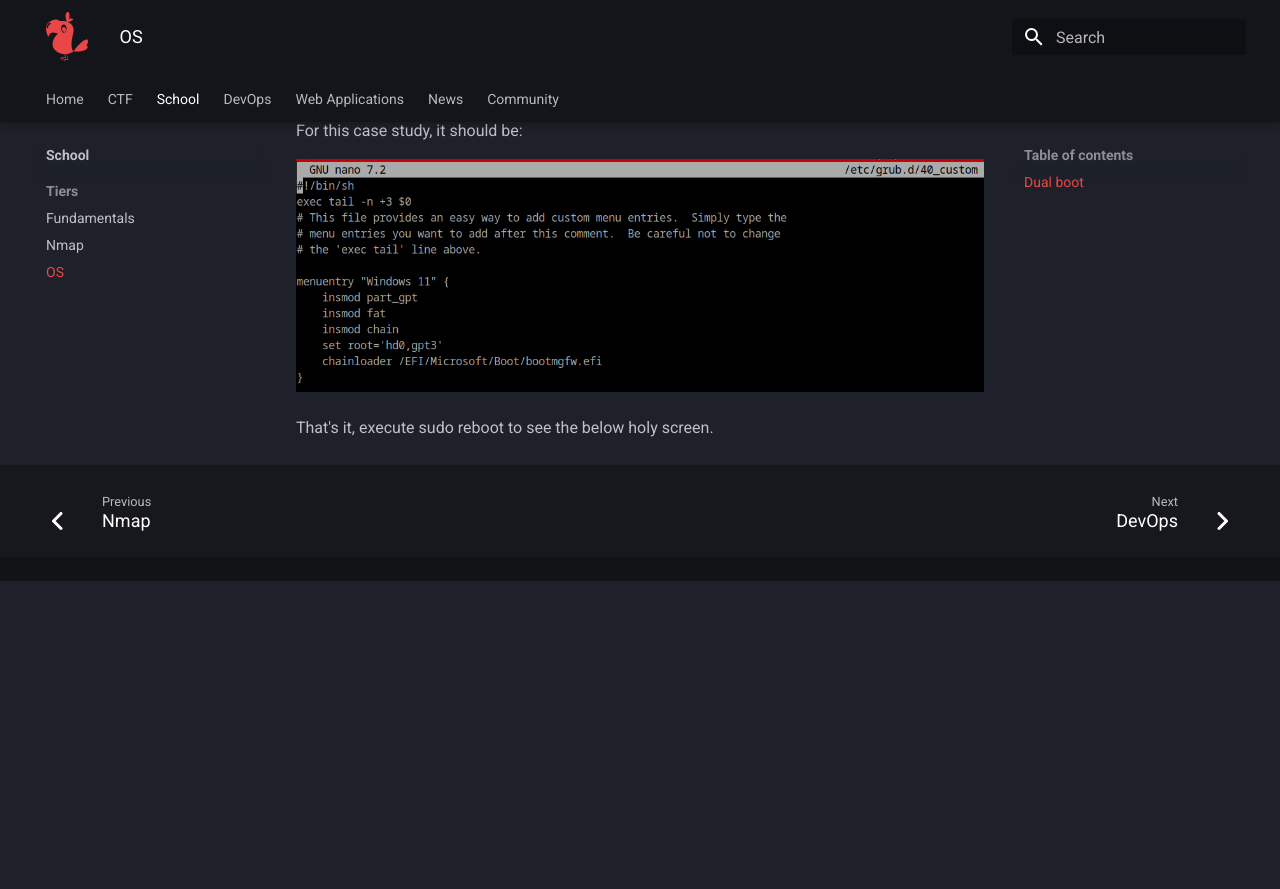
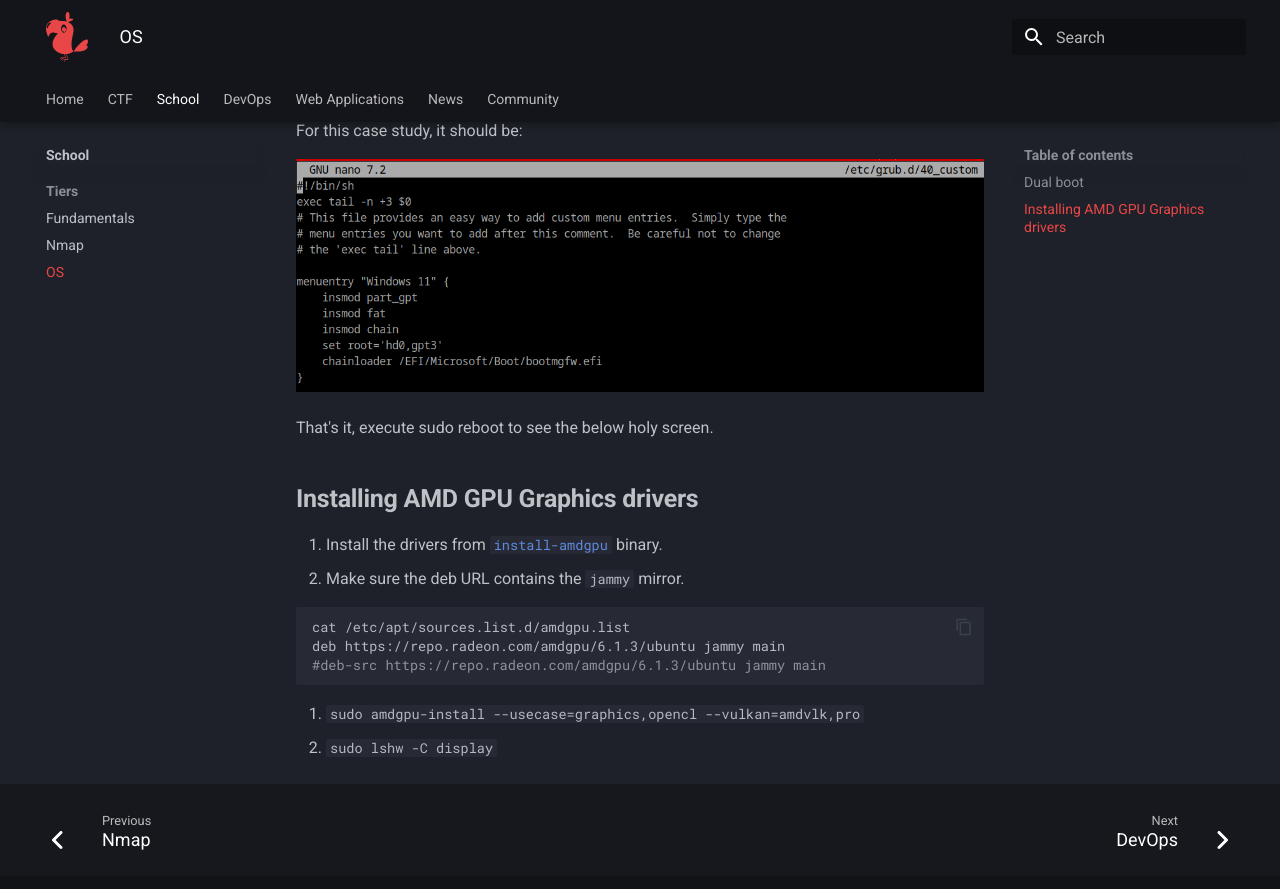
Before and after one commit to redp4rrot/docs, an MkDocs documentation site: the page built from docs/school/tiers/os.md, in a window 1280 px wide and 900 px high, scrolled down 5560 px. Shown: the top 889 px of the window. Built offline with MkDocs 1.6.1 and Material for MkDocs 9.7.7, drawn with Linux system fonts in a browser that asks for light colours; nearby versions of some CDN libraries; before the commit the page ends 6141 px from its top, so only the background shows below that.

Commit message:
Module: OS

````diff
--- a/docs/school/tiers/os.md
+++ b/docs/school/tiers/os.md
@@ -99,3 +99,17 @@
 ![/etc/agrub.d/40_custom](img/os/40_custom.png)
 
 That's it, execute sudo reboot to see the below holy screen.
+
+
+## **Installing AMD GPU Graphics drivers**
+1. Install the drivers from [`install-amdgpu`](https://rocm.docs.amd.com/projects/install-on-linux/en/latest/how-to/amdgpu-install.html) binary.
+2. Make sure the deb URL contains the `jammy` mirror.
+
+``` bash
+cat /etc/apt/sources.list.d/amdgpu.list
+deb https://repo.radeon.com/amdgpu/6.1.3/ubuntu jammy main
+#deb-src https://repo.radeon.com/amdgpu/6.1.3/ubuntu jammy main
+```
+
+3. `sudo amdgpu-install --usecase=graphics,opencl --vulkan=amdvlk,pro`
+4. `sudo lshw -C display`
````
Also changed, not shown: docs/school/tiers/prompt.png (deleted), 2 other files.
